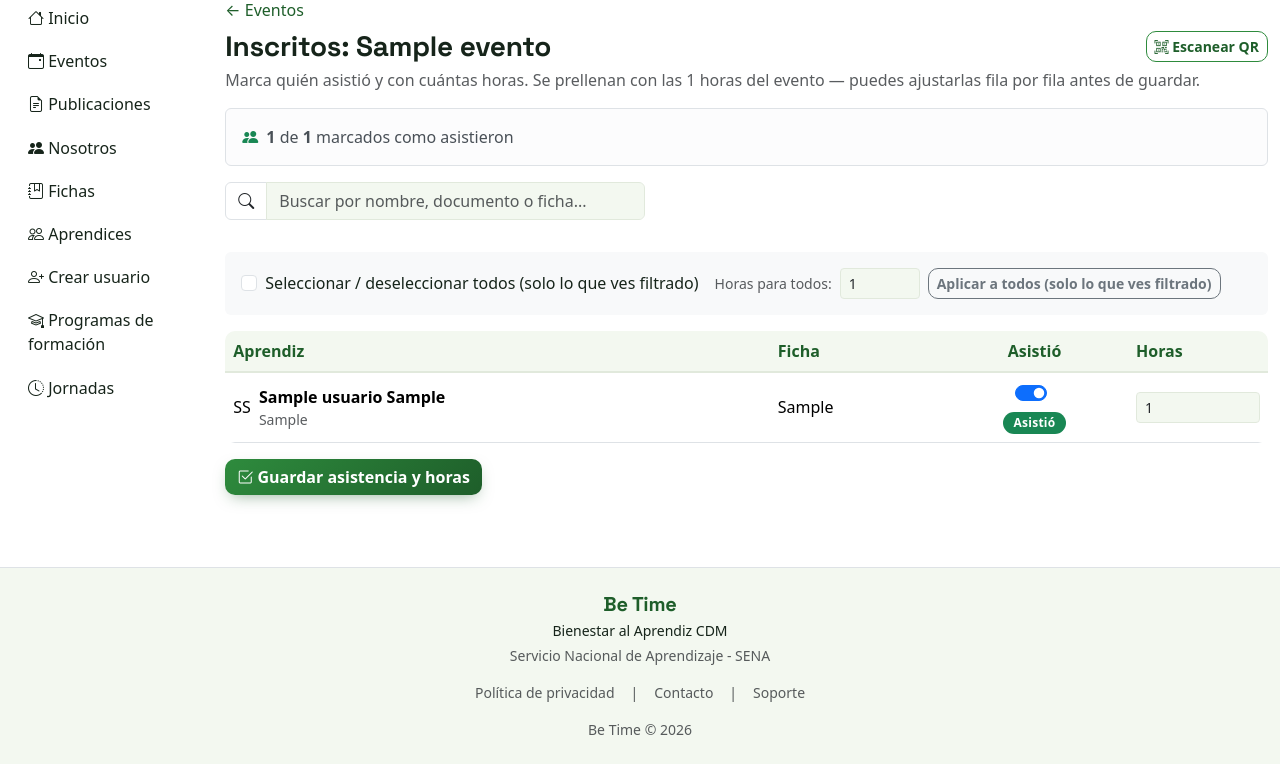
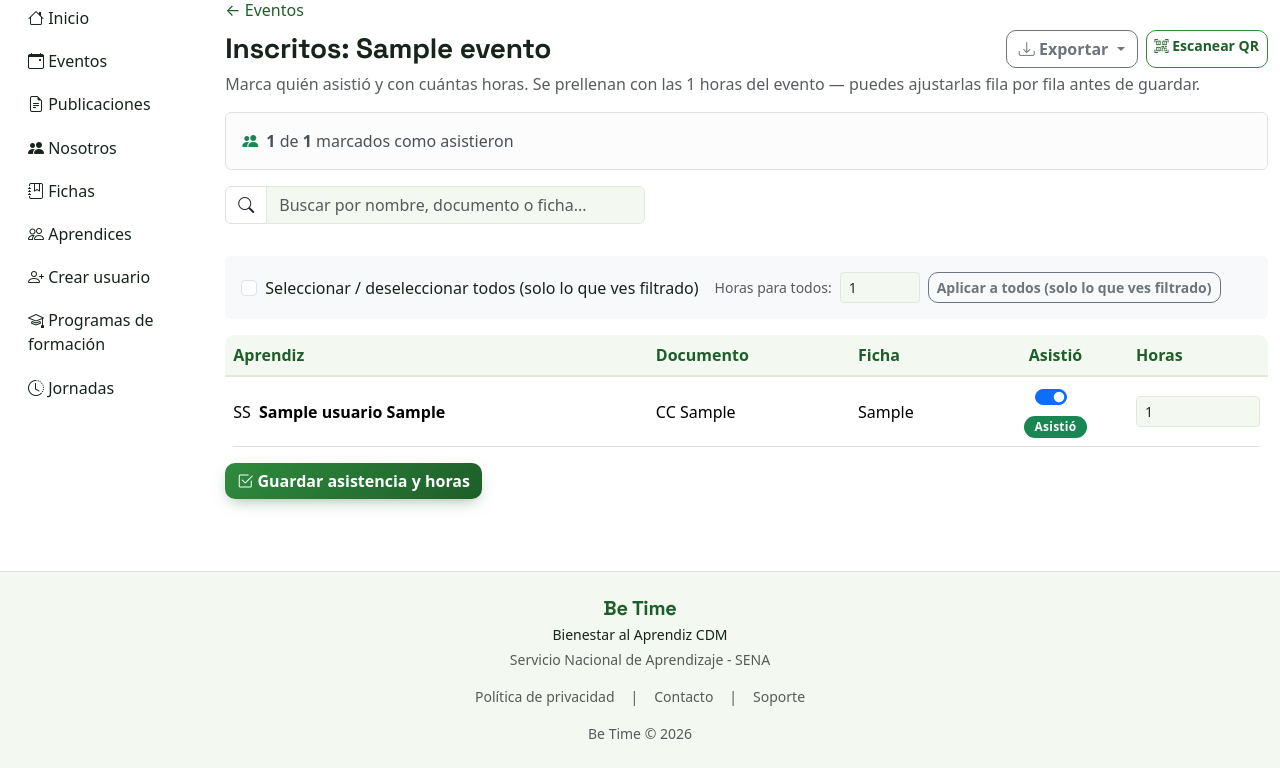
Before and after one commit to chokoramow-pixel/B3Time, a Django app: page /eventos/panel/1/inscritos/ in a window 1280 px wide. Shown: the part 155-923 px from the top of the page. Run offline with Django 5.2, Linux system fonts and the light colour scheme; a user stored in the database is signed in; tables that the repository leaves empty hold one stand-in row (values such as "Sample post"); some libraries are stand-ins or nearby versions.

Commit message:
agrege Numero y tipo de documento en listados, ajuste los calendarios de hora militar a am/pm y puse el proyecto en español

```diff
--- a/betime/settings.py
+++ b/betime/settings.py
@@ -115,7 +115,7 @@ AUTH_PASSWORD_VALIDATORS = [
 # Internationalization
 # https://docs.djangoproject.com/en/6.0/topics/i18n/
 
-LANGUAGE_CODE = 'en-us'
+LANGUAGE_CODE = 'es'
 
 TIME_ZONE = 'America/Bogota'
 
--- a/core/services/exportar.py
+++ b/core/services/exportar.py
@@ -79,11 +79,14 @@ def _fecha_exportacion():
 
 def _pesos_de_columna(encabezados, filas, minimo=6, maximo=40):
     """
-    Calcula, para cada columna, un "peso" relativo según qué tan largo
-    es su contenido (el encabezado y el dato más largo de esa
-    columna) -- así una columna como "Estado" queda angosta y una
-    como "Descripción" queda ancha, automáticamente, sin importar
-    cuántas columnas nuevas se agreguen en el futuro.
+    Calcula, para cada columna, un "peso" relativo -- pero le da
+    mucho más peso al DATO real que al encabezado. El encabezado se
+    puede partir en dos líneas (el ajuste de texto está activo en
+    los 3 formatos), el dato en general no -- así que un encabezado
+    largo con datos cortos (como "Tipo Documento" -> "CC") ya no
+    ensancha la columna más de lo que su contenido real necesita;
+    el encabezado solo empuja el ancho a la mitad de su propio largo,
+    y el resto lo resuelve el salto de línea.
     """
     pesos = []
     for i, encabezado in enumerate(encabezados):
@@ -92,7 +95,9 @@ def _pesos_de_columna(encabezados, filas, minimo=6, maximo=40):
             (len(_valor_a_texto(fila[i])) for fila in filas if i < len(fila)),
             default=0,
         )
-        peso = max(largo_encabezado, largo_datos, minimo)
+        peso = max(largo_datos, minimo)
+        if largo_encabezado > peso:
+            peso = max(peso, largo_encabezado * 0.6)
         pesos.append(min(peso, maximo))
     return pesos
 
@@ -153,7 +158,7 @@ def exportar_excel(nombre_archivo, titulo, encabezados, filas, exportado_por="Si
         ) if indice_fila % 2 == 1 else None
         for celda in hoja[fila_actual]:
             celda.border = borde_fino
-            celda.alignment = Alignment(vertical="center")
+            celda.alignment = Alignment(vertical="center", wrap_text=True)
             if relleno_zebra:
                 celda.fill = relleno_zebra
 
@@ -329,8 +334,9 @@ def exportar_word(nombre_archivo, titulo, encabezados, filas, exportado_por="Sis
 
 def exportar_pdf(nombre_archivo, titulo, encabezados, filas, exportado_por="Sistema"):
     from reportlab.lib import colors
+    from reportlab.lib.enums import TA_CENTER, TA_LEFT
     from reportlab.lib.pagesizes import landscape, letter
-    from reportlab.lib.styles import getSampleStyleSheet
+    from reportlab.lib.styles import ParagraphStyle, getSampleStyleSheet
     from reportlab.lib.units import inch
     from reportlab.platypus import Paragraph, SimpleDocTemplate, Spacer, Table, TableStyle
 
@@ -403,15 +409,30 @@ def exportar_pdf(nombre_archivo, titulo, encabezados, filas, exportado_por="Sist
     total_peso = sum(pesos) or 1
     anchos_columnas = [ancho_disponible * peso / total_peso for peso in pesos]
 
-    datos_tabla = [encabezados] + [[_valor_a_texto(v) for v in fila] for fila in filas]
+    # ---------- Celdas como Paragraph, no texto plano ----------
+    # reportlab no ajusta línea por sí solo en una celda de texto
+    # plano -- con columnas ahora más ajustadas al contenido real
+    # (ver _pesos_de_columna), un encabezado o dato que no quepa en
+    # una sola línea necesita poder partirse en dos, en vez de
+    # desbordarse fuera de la celda.
+    estilo_encabezado_celda = ParagraphStyle(
+        "encabezado_celda", fontName="Helvetica-Bold", fontSize=8,
+        textColor=colors.white, alignment=TA_CENTER, leading=10,
+    )
+    estilo_dato_celda = ParagraphStyle(
+        "dato_celda", fontName="Helvetica", fontSize=7.5,
+        textColor=colors.HexColor("#1a1a1a"), alignment=TA_LEFT, leading=9,
+    )
+
+    fila_encabezados_pdf = [Paragraph(_valor_a_texto(h), estilo_encabezado_celda) for h in encabezados]
+    datos_tabla = [fila_encabezados_pdf] + [
+        [Paragraph(_valor_a_texto(v), estilo_dato_celda) for v in fila]
+        for fila in filas
+    ]
+
     tabla = Table(datos_tabla, colWidths=anchos_columnas, repeatRows=1)
     tabla.setStyle(TableStyle([
         ("BACKGROUND", (0, 0), (-1, 0), colors.HexColor(f"#{COLOR_VERDE}")),
-        ("TEXTCOLOR", (0, 0), (-1, 0), colors.white),
-        ("FONTNAME", (0, 0), (-1, 0), "Helvetica-Bold"),
-        ("FONTSIZE", (0, 0), (-1, 0), 8),
-        ("FONTSIZE", (0, 1), (-1, -1), 7.5),
-        ("ALIGN", (0, 0), (-1, 0), "CENTER"),
         ("GRID", (0, 0), (-1, -1), 0.5, colors.HexColor(f"#{COLOR_BORDE}")),
         ("ROWBACKGROUNDS", (0, 1), (-1, -1), [colors.white, colors.HexColor(f"#{COLOR_VERDE_CLARO}")]),
         ("VALIGN", (0, 0), (-1, -1), "MIDDLE"),
--- a/eventos/urls.py
+++ b/eventos/urls.py
@@ -8,6 +8,7 @@ urlpatterns = [
     path("", views.lista_eventos, name="lista"),
     path("panel/", views.EventoListView.as_view(), name="panel_lista"),
     path("panel/exportar/", views.exportar_eventos, name="panel_exportar"),
+    path("panel/inscritos/exportar/", views.exportar_inscritos, name="panel_exportar_inscritos"),
     path("panel/crear/", views.EventoCreateView.as_view(), name="crear"),
     path("panel/<int:pk>/editar/", views.EventoUpdateView.as_view(), name="editar"),
     path("panel/<int:pk>/eliminar/", views.EventoDeleteView.as_view(), name="eliminar"),
--- a/eventos/views.py
+++ b/eventos/views.py
@@ -142,6 +142,53 @@ def exportar_eventos(request):
     return responder_export(request, "eventos", "Eventos", encabezados, filas, "eventos:panel_lista")
 
 
+# ---------- Exportar los inscritos de un evento puntual ----------
+# A diferencia de exportar_eventos (que exporta TODOS los eventos),
+# esta exporta los inscritos de UN evento -- por eso el id del evento
+# viaja como parámetro de la URL (?evento_id=), no en la ruta, así
+# reutiliza el mismo componente de botones que ya usan las demás
+# listas (ver export_extra_params en checklist_inscritos).
+
+@personal_bienestar_requerido
+def exportar_inscritos(request):
+    evento_id = request.GET.get("evento_id")
+    evento = get_object_or_404(Evento, id=evento_id)
+
+    inscripciones = Inscripcion.objects.filter(
+        evento=evento
+    ).exclude(
+        estado="cancelada"
+    ).select_related(
+        "aprendiz__usuario", "aprendiz__ficha", "asistencia"
+    ).order_by("aprendiz__usuario__apellidos", "aprendiz__usuario__nombres")
+
+    def horas_de(inscripcion):
+        if not hasattr(inscripcion, "asistencia") or not inscripcion.asistencia.asistio:
+            return ""
+        registro = inscripcion.asistencia.horas_bienestar.first()
+        return registro.cantidad_horas if registro else ""
+
+    def asistio_texto(inscripcion):
+        return "Sí" if hasattr(inscripcion, "asistencia") and inscripcion.asistencia.asistio else "No"
+
+    encabezados = ["Aprendiz", "Tipo Documento", "Documento", "Ficha", "Asistió", "Horas"]
+    filas = [
+        [
+            i.aprendiz.usuario.get_full_name(),
+            i.aprendiz.usuario.tipo_documento,
+            i.aprendiz.usuario.numero_documento,
+            i.aprendiz.ficha.numero_ficha,
+            asistio_texto(i),
+            horas_de(i),
+        ]
+        for i in inscripciones
+    ]
+
+    return responder_export(
+        request, "inscritos", f"Inscritos - {evento.titulo}", encabezados, filas, "eventos:panel_lista"
+    )
+
+
 # ---------- Checklist de asistencia y horas de bienestar ----------
 # El "checklist manual" del que habla el roadmap: Bienestar entra a un
 # evento, ve a todos los inscritos, marca quién asistió y con cuántas
@@ -193,6 +240,7 @@ def checklist_inscritos(request, evento_id):
     return render(request, "eventos/checklist_inscritos.html", {
         "evento": evento,
         "inscripciones": inscripciones,
+        "export_extra_params": f"evento_id={evento.id}",
     })
 
 
--- a/static/js/flatpickr-init.js
+++ b/static/js/flatpickr-init.js
@@ -14,14 +14,14 @@ document.addEventListener("DOMContentLoaded", function () {
     }
 
     document.querySelectorAll(".flatpickr-fecha-hora").forEach(function (input) {
-        flatpickr(input, {
-            enableTime: true,
-            dateFormat: "Y-m-d H:i",   // lo que de verdad se manda al servidor
-            altInput: true,
-            altFormat: "d/m/Y H:i",    // lo que ve la persona
-            time_24hr: true,
-            locale: "es",
-        });
+    flatpickr(input, {
+        enableTime: true,
+        dateFormat: "Y-m-d H:i",   // lo que se manda al servidor — sigue igual, no toca la BD
+        altInput: true,
+        altFormat: "d/m/Y h:i K",  // lo que VE la persona: ahora 12h con AM/PM
+        time_24hr: false,
+        locale: "es",
     });
+});
 
 });
--- a/templates/eventos/checklist_inscritos.html
+++ b/templates/eventos/checklist_inscritos.html
@@ -12,9 +12,12 @@ Inscritos - {{ evento.titulo }} | Be Time
 
 <div class="d-flex justify-content-between align-items-center mb-1 flex-wrap gap-2">
     <h1 class="h3 fw-bold mb-0">Inscritos: {{ evento.titulo }}</h1>
-    <a href="{% url 'eventos:escanear_qr' %}" class="btn btn-outline-success btn-sm">
-        <i class="bi bi-qr-code-scan"></i> Escanear QR
-    </a>
+    <div class="d-flex gap-2">
+        {% include 'components/exportar/botones.html' with base_url='eventos:panel_exportar_inscritos' %}
+        <a href="{% url 'eventos:escanear_qr' %}" class="btn btn-outline-success btn-sm">
+            <i class="bi bi-qr-code-scan"></i> Escanear QR
+        </a>
+    </div>
 </div>
 <p class="text-muted mb-3">
     Marca quién asistió y con cuántas horas. Se prellenan con las
@@ -66,6 +69,7 @@ Inscritos - {{ evento.titulo }} | Be Time
                 <thead>
                     <tr>
                         <th>Aprendiz</th>
+                        <th>Documento</th>
                         <th>Ficha</th>
                         <th class="text-center">Asistió</th>
                         <th style="width: 140px;">Horas</th>
@@ -79,12 +83,10 @@ Inscritos - {{ evento.titulo }} | Be Time
                                     <div class="avatar-iniciales">
                                         {{ inscripcion.aprendiz.usuario.nombres|first|upper }}{{ inscripcion.aprendiz.usuario.apellidos|first|upper }}
                                     </div>
-                                    <div>
-                                        <div class="fw-semibold">{{ inscripcion.aprendiz.usuario.get_full_name }}</div>
-                                        <div class="text-muted small">{{ inscripcion.aprendiz.usuario.numero_documento }}</div>
-                                    </div>
+                                    <div class="fw-semibold">{{ inscripcion.aprendiz.usuario.get_full_name }}</div>
                                 </div>
                             </td>
+                            <td>{{ inscripcion.aprendiz.usuario.tipo_documento }} {{ inscripcion.aprendiz.usuario.numero_documento }}</td>
                             <td>{{ inscripcion.aprendiz.ficha.numero_ficha }}</td>
                             <td class="text-center">
                                 <div class="form-check form-switch d-inline-flex mb-1">
--- a/usuarios/tables.py
+++ b/usuarios/tables.py
@@ -19,6 +19,10 @@ class AprendizTable(tables.Table):
         accessor="usuario",
         verbose_name="Nombre",
         order_by=("usuario__apellidos", "usuario__nombres"),
+    )
+    tipo_documento = tables.Column(
+        accessor="usuario__tipo_documento",
+        verbose_name="Tipo",
     )
     documento = tables.Column(
         accessor="usuario__numero_documento",
@@ -51,7 +55,7 @@ class AprendizTable(tables.Table):
 
     class Meta:
         model = Aprendiz
-        fields = ("nombre", "documento", "ficha", "programa", "estado", "acciones")
+        fields = ("nombre", "tipo_documento", "documento", "ficha", "programa", "estado", "acciones")
         attrs = {"class": "table align-middle bg-white"}
         order_by = ("usuario__apellidos",)
 
--- a/usuarios/views.py
+++ b/usuarios/views.py
@@ -634,11 +634,12 @@ def exportar_aprendices(request):
     # así "Exportar" nunca se puede desalinear de lo que se ve filtrado.
     aprendices = AprendizFilter(request.GET, queryset=queryset).qs
 
-    encabezados = ["Nombres", "Apellidos", "Documento", "Ficha", "Programa", "Estado"]
+    encabezados = ["Nombres", "Apellidos", "Tipo Documento", "Documento", "Ficha", "Programa", "Estado"]
     filas = [
         [
             a.usuario.nombres,
             a.usuario.apellidos,
+            a.usuario.tipo_documento,
             a.usuario.numero_documento,
             a.ficha.numero_ficha,
             a.ficha.programa_formacion.nombre,
```
